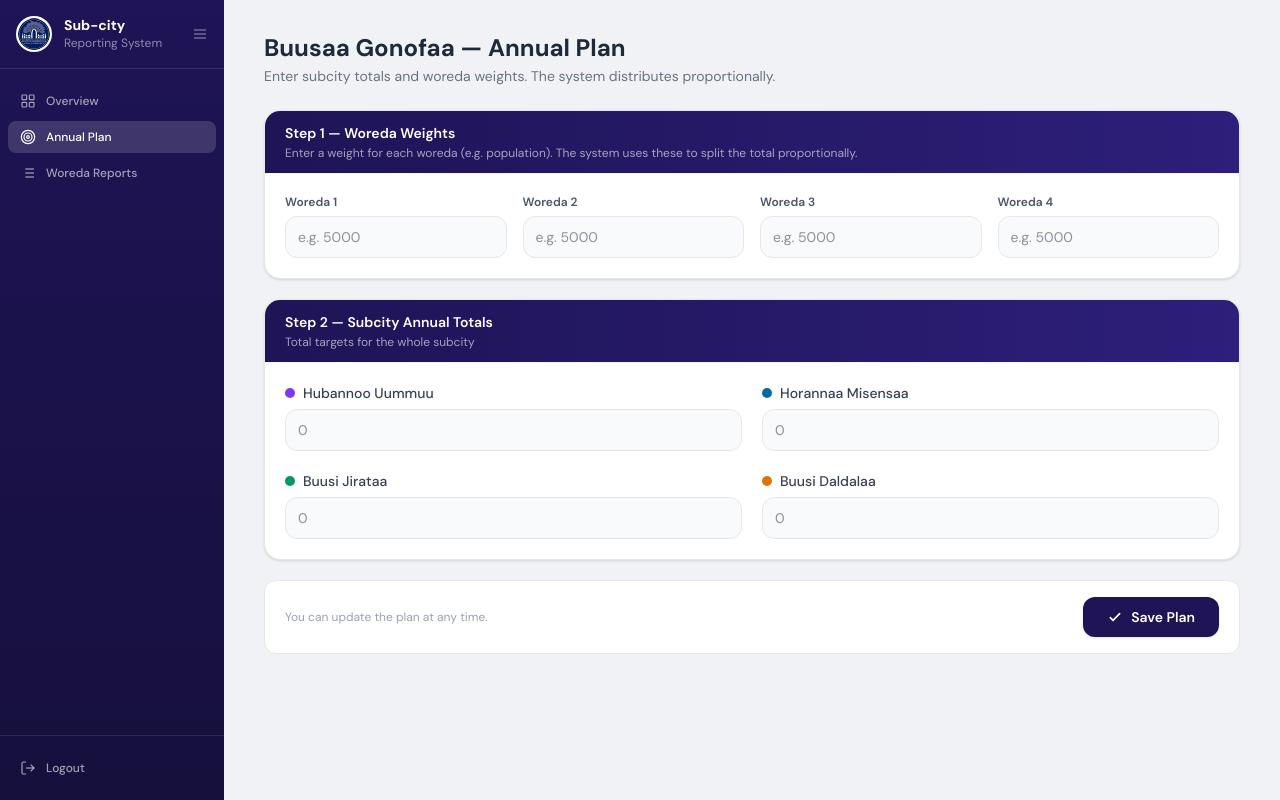
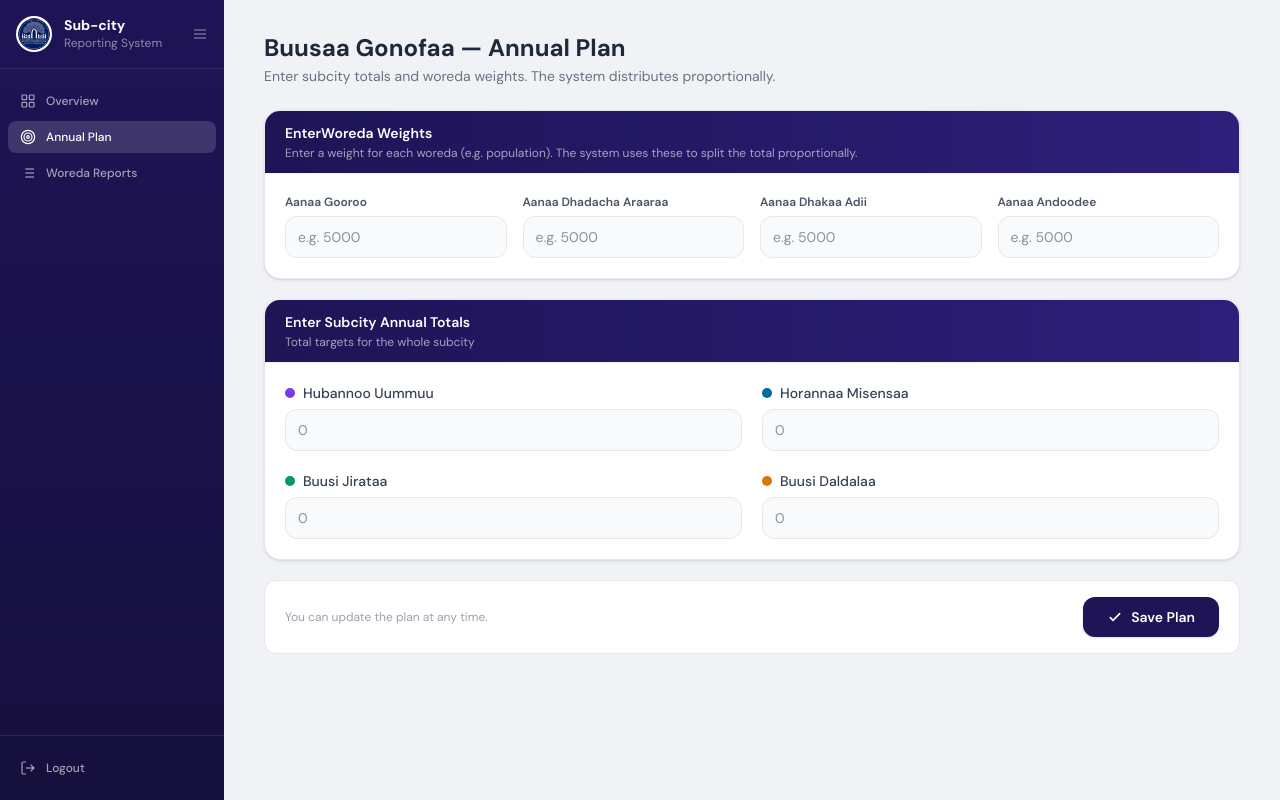
Before and after one commit to Bole-Sub-city/Reporting-and-monitoring-system-backup, a React (Vite) app in the folder frontend/: page /sub-city/dashboard in a window 1280 px wide. Both pictures are taken after a click on the button "Annual Plan". Built offline with nearby package versions, Linux system fonts and the light colour scheme.

Commit message:
changed woreda name

```diff
--- a/frontend/src/pages/subcitydashboard.jsx
+++ b/frontend/src/pages/subcitydashboard.jsx
@@ -5,10 +5,10 @@ import { saveSubcityPlan } from "../api/planApi";
 
 // ─── Constants ────────────────────────────────────────────────────────────────
 const WOREDAS = [
-  { id: "w1", name: "Woreda 1" },
-  { id: "w2", name: "Woreda 2" },
-  { id: "w3", name: "Woreda 3" },
-  { id: "w4", name: "Woreda 4" },
+  { id: "w1", name: "Aanaa Gooroo" },
+  { id: "w2", name: "Aanaa Dhadacha Araaraa" },
+  { id: "w3", name: "Aanaa Dhakaa Adii" },
+  { id: "w4", name: "Aanaa Andoodee" },
 ];
 
 const PLAN_FIELDS = [
@@ -319,7 +319,7 @@ function PlanPage({ plan, onSave, weights, onSaveWeights }) {
             }}
           >
             <p className="text-sm font-semibold text-white">
-              Step 1 — Woreda Weights
+              EnterWoreda Weights
             </p>
             <p className="text-white/60 text-xs mt-0.5">
               Enter a weight for each woreda (e.g. population). The system uses
@@ -405,7 +405,7 @@ function PlanPage({ plan, onSave, weights, onSaveWeights }) {
             }}
           >
             <p className="text-sm font-semibold text-white">
-              Step 2 — Subcity Annual Totals
+              Enter Subcity Annual Totals
             </p>
             <p className="text-white/60 text-xs mt-0.5">
               Total targets for the whole subcity
@@ -442,7 +442,7 @@ function PlanPage({ plan, onSave, weights, onSaveWeights }) {
           <div className="bg-white rounded-2xl border border-gray-200 shadow-sm overflow-hidden">
             <div className="px-5 py-3 bg-gray-50 border-b border-gray-100">
               <p className="text-sm font-semibold text-gray-700">
-                Allocation Preview — Proportional Distribution
+                Allocation Preview Proportional Distribution
               </p>
             </div>
             <div className="overflow-x-auto">
@@ -608,7 +608,7 @@ function ReportsPage({ plan, weights }) {
           }}
         >
           <p className="text-sm font-semibold text-white">
-            {woreda.name} — Submitted Reports
+            {woreda.name}  Submitted Reports
           </p>
           <p className="text-white/60 text-xs mt-0.5">
             Live data will appear here once the backend endpoint is connected.
```
